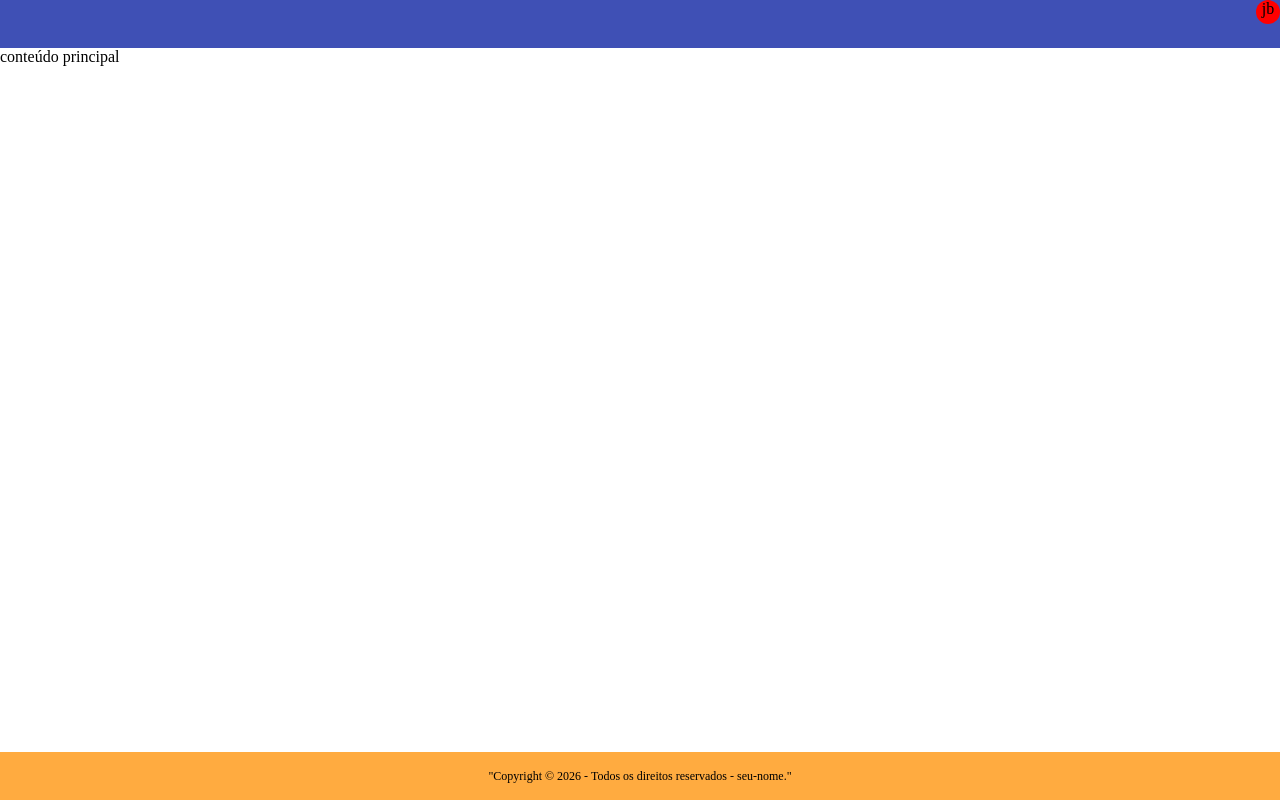
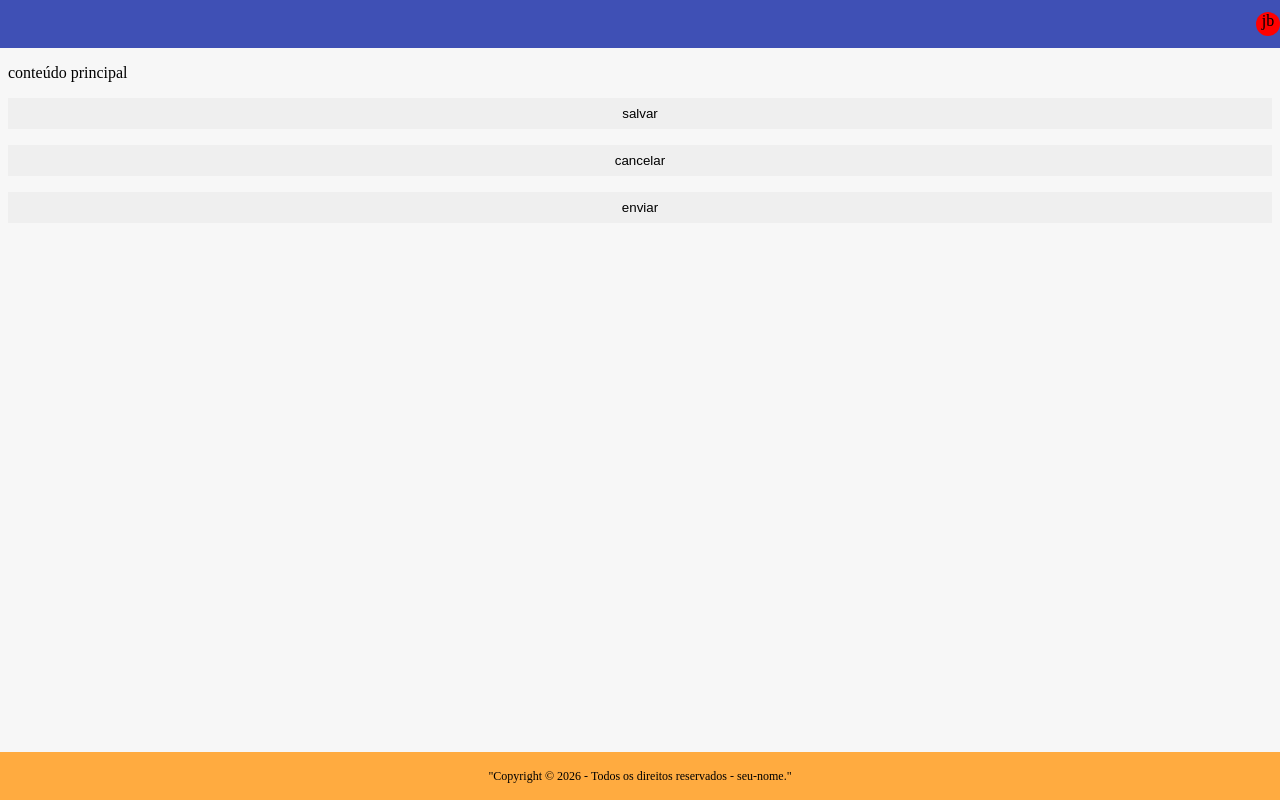
Before and after one commit to JTM77XY/aulas-aplicativo-pwa, a React (Vite) app: page / in a window 1280 px wide. Built offline with nearby package versions, Linux system fonts and the light colour scheme.

Commit message:
atualização

```diff
--- a/package.json
+++ b/package.json
@@ -11,7 +11,8 @@
   },
   "dependencies": {
     "react": "^19.2.8",
-    "react-dom": "^19.2.8"
+    "react-dom": "^19.2.8",
+    "react-router-dom": "^6.30.6"
   },
   "devDependencies": {
     "@eslint/js": "^10.0.1",
--- a/src/App.jsx
+++ b/src/App.jsx
@@ -7,12 +7,22 @@ import './App.css'
 import Cabecalho from './componentes/cabecalho/cabecalho'
 import Principal from './componentes/principal/principal'
 import Rodape from './componentes/rodape/rodape'
+import { createBrowserRouter, RouterProvider } from 'react-router-dom';
+import Paginainicial from './paginas/Paginainicial/Paginainicial';
+
+const roteador = createBrowserRouter([
+ {
+   path: '',
+   element: <Paginainicial />,
+ },
+]);
+
 
 function App() {
   return (
    <>
     <Cabecalho/>
-    <Principal/>
+    <RouterProvider router={roteador} />
     <Rodape/>
    </>
   )
--- /dev/null
+++ b/src/componentes/BotaoCustomizado/BotaoCustomizado.css
@@ -0,0 +1,16 @@
+.BotaoCustomizado_root{
+    padding: 8px 16px;
+    border: none;
+}
+
+.BotaoCustomizado_root:hover{
+    opacity: 0.20;
+}
+
+.BotaoCustomizado_primario{
+    background-color: var(--cor-primaria);
+}
+
+.BotaoCustomizado_secunario{
+    background-color: var(--cor-secundaria);
+}
--- /dev/null
+++ b/src/componentes/BotaoCustomizado/BotaoCustomizado.jsx
@@ -0,0 +1,7 @@
+import "./BotaoCustomizado.css";
+
+function BotaoCustomizado(props){
+    return <button className="BotaoCustomizado_root" onClick={props.aoClicar}>{props.children}</button>;
+}
+
+export default BotaoCustomizado;
--- a/src/componentes/cabecalho/cabecalho.css
+++ b/src/componentes/cabecalho/cabecalho.css
@@ -2,4 +2,5 @@
     background-color: var(--cor-primaria);
     display: flex;
     justify-content: right;
+    align-items: center;
 }
--- /dev/null
+++ b/src/componentes/principal/Principal.css
@@ -0,0 +1,7 @@
+.Principal_root{
+    background-color: var(--cor-fundo-padrao);
+    padding: 16px 8px;
+    display: flex;
+    flex-direction: column;
+    gap: 16px;
+}
--- a/src/componentes/principal/principal.jsx
+++ b/src/componentes/principal/principal.jsx
@@ -1,5 +1,7 @@
-function Principal(){
-    return <main>conteúdo principal</main>
+import "./Principal.css";
+
+function Principal(props) {
+  return <main className="Principal_root">{props.children}</main>;
 }
 
-export default Principal
+export default Principal;
--- /dev/null
+++ b/src/paginas/Paginainicial/Paginainicial.jsx
@@ -0,0 +1,28 @@
+import Principal from "../../componentes/principal/principal";
+import BotaoCustomizado from "../../componentes/BotaoCustomizado/BotaoCustomizado";
+
+function Paginainicial() {
+  return (
+    <Principal>
+      conteúdo principal
+      <br />
+      <BotaoCustomizado
+        tipo="primario"
+        aoClicar={() => alert("salvar clicado!")}
+      >
+        salvar
+      </BotaoCustomizado>
+      <BotaoCustomizado
+        tipo="secundario"
+        aoClicar={() => alert("cancelar clicado!")}
+      >
+        cancelar
+      </BotaoCustomizado>
+      <BotaoCustomizado aoClicar={() => alert("enviar clicado!")}>
+        enviar
+      </BotaoCustomizado>
+    </Principal>
+  );
+}
+
+export default Paginainicial;
```
Also changed, not shown: src/paginas/Paginainicial/Paginainicial.css (added), 1 other file (tests, documents, lock files or other folders).
